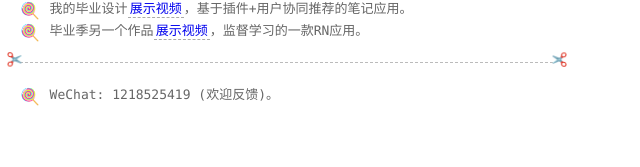
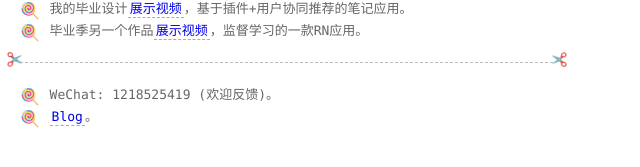
Before and after one commit to liuxing6103/liuxing6103.github.io, a Jekyll site: the page built from laboratory/index.html, in a window 1280 px wide. Shown: the part 196-363 px from the top of the page, without its empty margins (0-640 px from the left). Built offline with Jekyll 4.4.1, drawn with Linux system fonts in a browser that asks for light colours.

Commit message:
laboratory

```diff
--- a/_layouts/laboratory.html
+++ b/_layouts/laboratory.html
@@ -105,6 +105,7 @@
       <div class="div"></div>
       <ul>
         <li>WeChat: 1218525419 (欢迎反馈)。</li>
+        <li><a target="_blank" href="https://github.com/shaomingquan/articles/">Blog</a>。</li>
       </ul>
     </div>
   </body>
```
